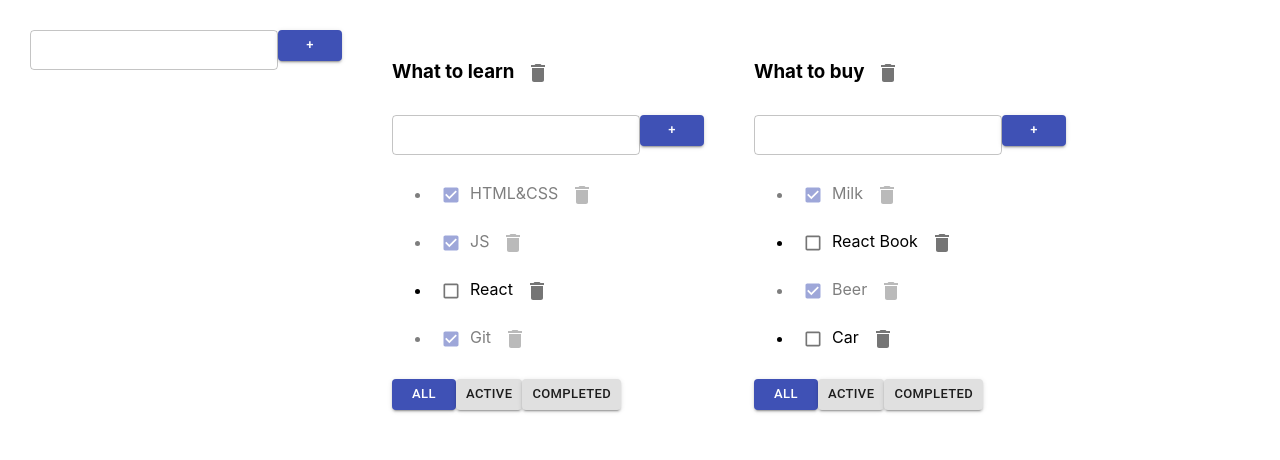
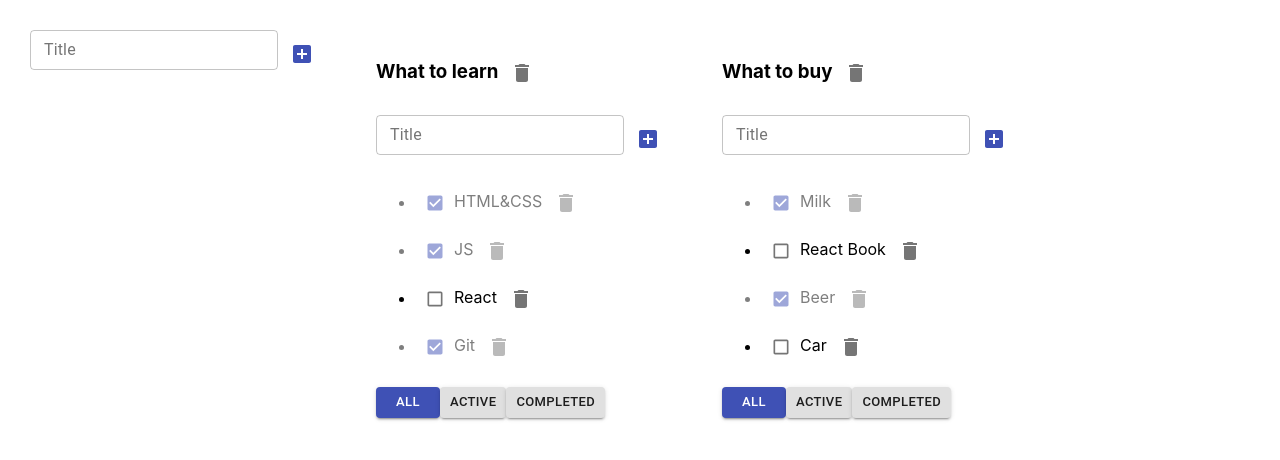
Before and after one commit to YouJeen-ru/inc-todolist-react, a React (Create React App) app: page / in a window 1280 px wide. Shown: the top 460 px of the page. Built offline with nearby package versions, Linux system fonts and the light colour scheme.

Commit message:
UI buttons icon update

```diff
--- a/src/AddItemForm.tsx
+++ b/src/AddItemForm.tsx
@@ -1,6 +1,6 @@
 import React, {ChangeEvent, KeyboardEvent, useState} from 'react';
-import {Button, TextField} from "@material-ui/core";
-import {TextFields} from "@material-ui/icons";
+import {Button, IconButton, TextField} from "@material-ui/core";
+import {AddBox, TextFields} from "@material-ui/icons";
 
 
 type AddItemFormPropsType = {
@@ -44,17 +44,23 @@ function AddItemForm(props: AddItemFormPropsType) {
             {/*       className={error ? "error" : ""}*/}
             {/*/>*/}
             <TextField
+
                 size={"small"}
                 variant={"outlined"}
                 value={title}
+                label={"Title"}
+                helperText={error}
                 onChange={onChangeHandler}
                 onKeyPress={onKeyPressHandler}
-                className={error ? "error" : ""}
+                error={!!error}
 
             />
             {/*<button onClick={onAddTaskClick}>+</button>*/}
-            <Button onClick={onAddTaskClick} variant="contained" color="primary" size={"small"} >+</Button>
-            {error && <div className="error-message">{error}</div>}
+            {/*<Button onClick={onAddTaskClick} variant="contained" color="primary" size={"small"} >+</Button>*/}
+            <IconButton onClick={onAddTaskClick} color="primary">
+                <AddBox/>
+            </IconButton>
+            {/*{error && <div className="error-message">{error}</div>}*/}
         </div>
     );
 };
```
